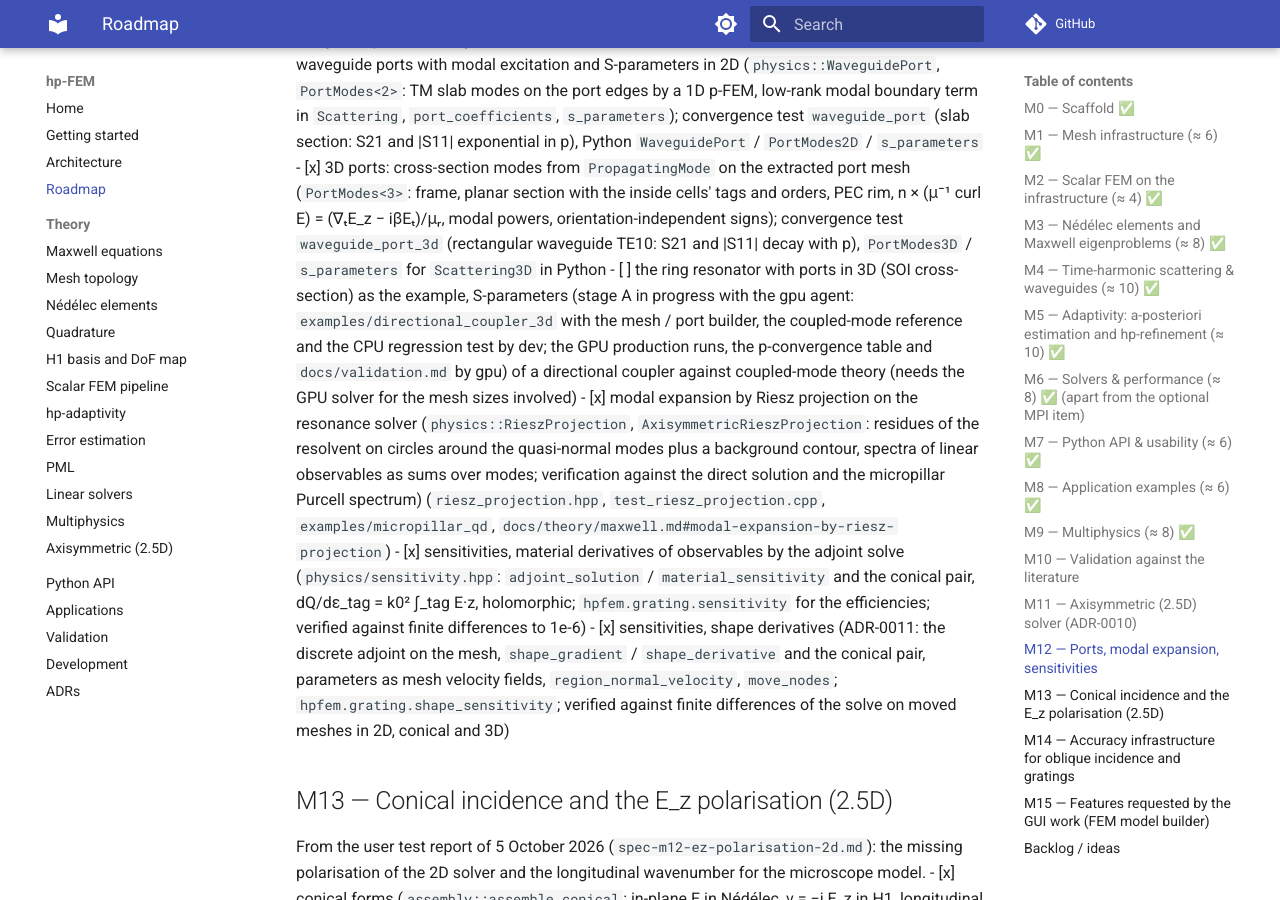
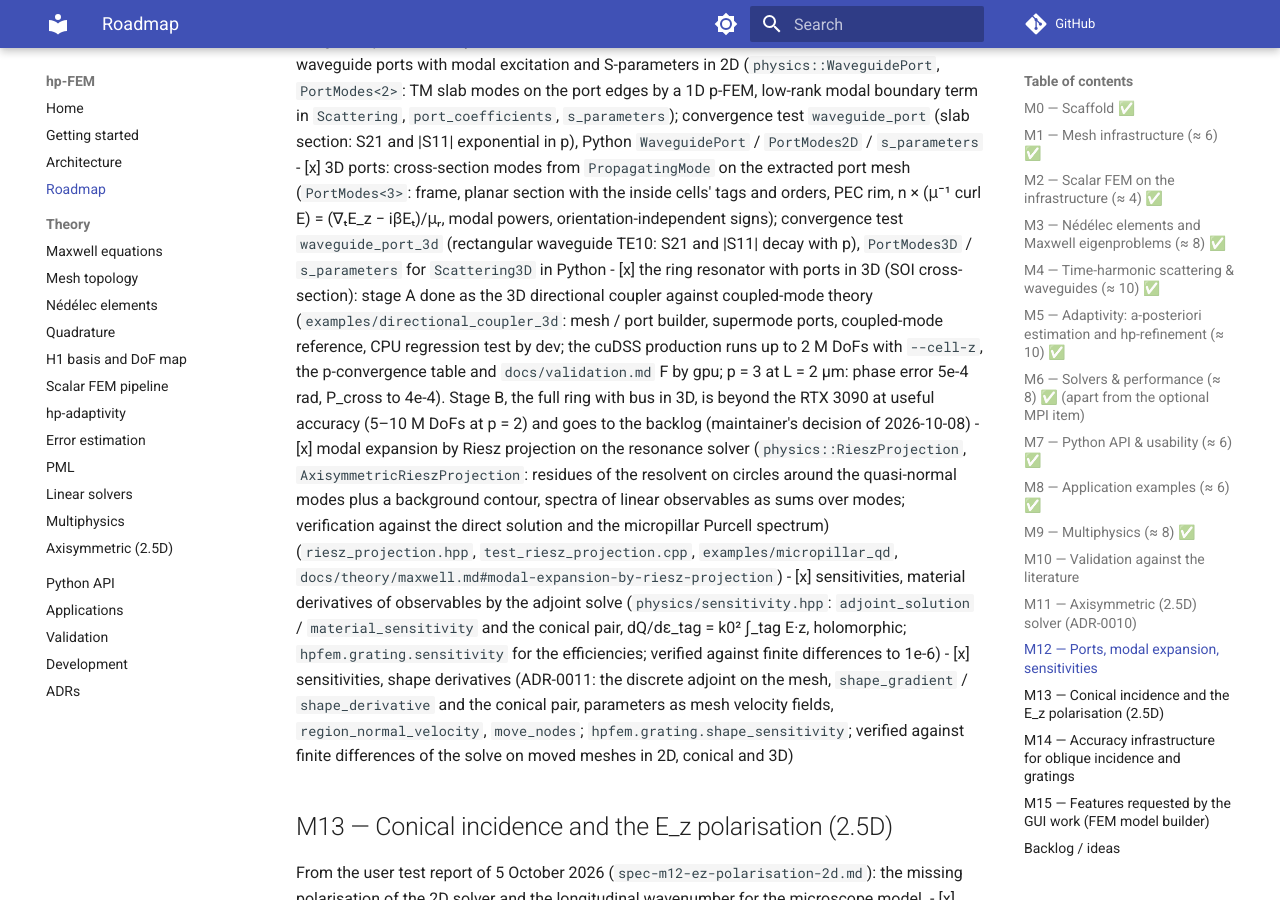
Before and after one commit to PhotonPower/hp-FEM, an MkDocs documentation site: the page built from docs/roadmap.md, in a window 1280 px wide and 900 px high, scrolled down 6400 px. Built offline with MkDocs 1.6.1 and Material for MkDocs 9.7.7, drawn with Linux system fonts in a browser that asks for light colours; comment, search, counter and statistics services are not loaded; some of the changed text lies outside the part shown.

Commit message:
chore(release): 0.4.0
Changelog section 0.4.0 (M15 complete, M12 sensitivities and the 3D coupler, gold dimer
under the documented assumption, wheels, CI speed-up), version bump in CMake and pyproject,
CLAUDE.md status paragraph (M10 final, M15, M12), roadmap: ring resonator stage A done,
the full ring in 3D deferred to the backlog.

Co-Authored-By: Claude Fable 5.1 <noreply@anthropic.com>

```diff
--- a/CMakeLists.txt
+++ b/CMakeLists.txt
@@ -1,7 +1,7 @@
 cmake_minimum_required(VERSION 3.25)
 
 project(hpfem
-  VERSION 0.3.0
+  VERSION 0.4.0
   DESCRIPTION "Adaptive hp-FEM suite for nano-optics (time-harmonic Maxwell)"
   LANGUAGES CXX)
 
--- a/docs/roadmap.md
+++ b/docs/roadmap.md
@@ -223,12 +223,13 @@ Integrated photonics beyond the effective-index model and the tools around the s
   n × (μ⁻¹ curl E) = (∇ₜE_z − iβEₜ)/μᵣ, modal powers, orientation-independent signs);
   convergence test `waveguide_port_3d` (rectangular waveguide TE10: S21 and |S11| decay
   with p), `PortModes3D` / `s_parameters` for `Scattering3D` in Python
-- [ ] the ring resonator with ports in 3D (SOI cross-section) as the example, S-parameters
-  (stage A in progress with the gpu agent: `examples/directional_coupler_3d` with the mesh /
-  port builder, the coupled-mode reference and the CPU regression test by dev; the GPU
-  production runs, the p-convergence table and `docs/validation.md` by gpu)
-  of a directional coupler against coupled-mode theory (needs the GPU solver for the
-  mesh sizes involved)
+- [x] the ring resonator with ports in 3D (SOI cross-section): stage A done as the 3D
+  directional coupler against coupled-mode theory (`examples/directional_coupler_3d`: mesh /
+  port builder, supermode ports, coupled-mode reference, CPU regression test by dev; the
+  cuDSS production runs up to 2 M DoFs with `--cell-z`, the p-convergence table and
+  `docs/validation.md` F by gpu; p = 3 at L = 2 µm: phase error 5e-4 rad, P_cross to 4e-4).
+  Stage B, the full ring with bus in 3D, is beyond the RTX 3090 at useful accuracy (5–10 M
+  DoFs at p = 2) and goes to the backlog (maintainer's decision of 2026-10-08)
 - [x] modal expansion by Riesz projection on the resonance solver (`physics::RieszProjection`,
   `AxisymmetricRieszProjection`: residues of the resolvent on circles around the
   quasi-normal modes plus a background contour, spectra of linear observables as sums over
@@ -395,5 +396,8 @@ faces" of M14-B.
   factorisations with iterative refinement had lost accuracy at 2 639 pivots. The refusal of
   perturbed factorisations and the CPU fallback stay as the safety net; a residual-checked
   acceptance remains the option should future systems still trip the static pivoting.
+- [ ] full ring resonator with bus and ports in 3D (SOI): 5–10 M DoFs at p = 2 for a 2.5 µm
+  ring, beyond the GPU memory of the development machine; needs the MPI / out-of-core path or
+  a larger device (deferred from M12 on 2026-10-08)
 - [x] `physics::PropagatingMode<2>` on adaptive meshes: apply the hanging-node constraints
   as `Resonance` does (found during M10 validation; fixed in PR #63)
--- a/pyproject.toml
+++ b/pyproject.toml
@@ -4,7 +4,7 @@ build-backend = "scikit_build_core.build"
 
 [project]
 name = "hpfem"
-version = "0.3.0"
+version = "0.4.0"
 description = "Adaptive hp-FEM suite for nano-optics (time-harmonic Maxwell)"
 readme = "README.md"
 license = { file = "LICENSE" }
```
Also changed, not shown: CHANGELOG.md (+20 -0 lines), CLAUDE.md (+21 -7 lines).
